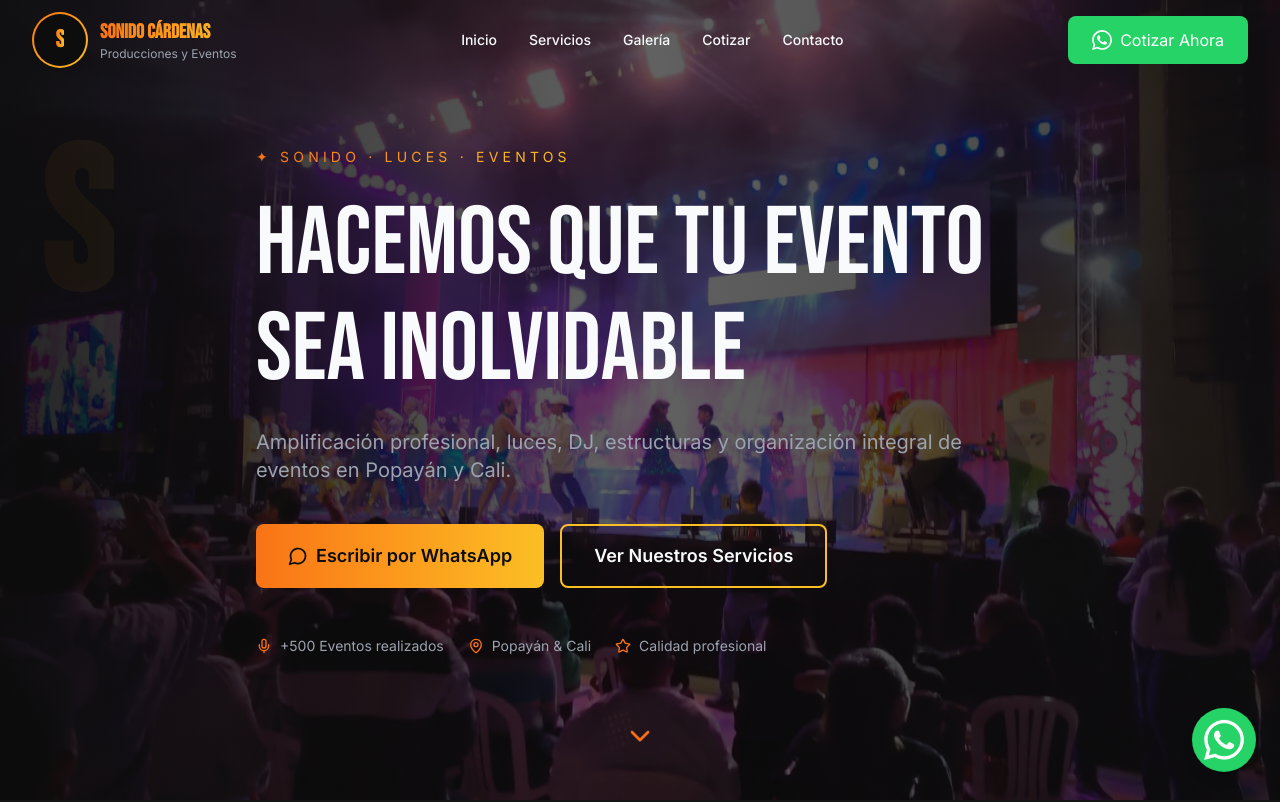
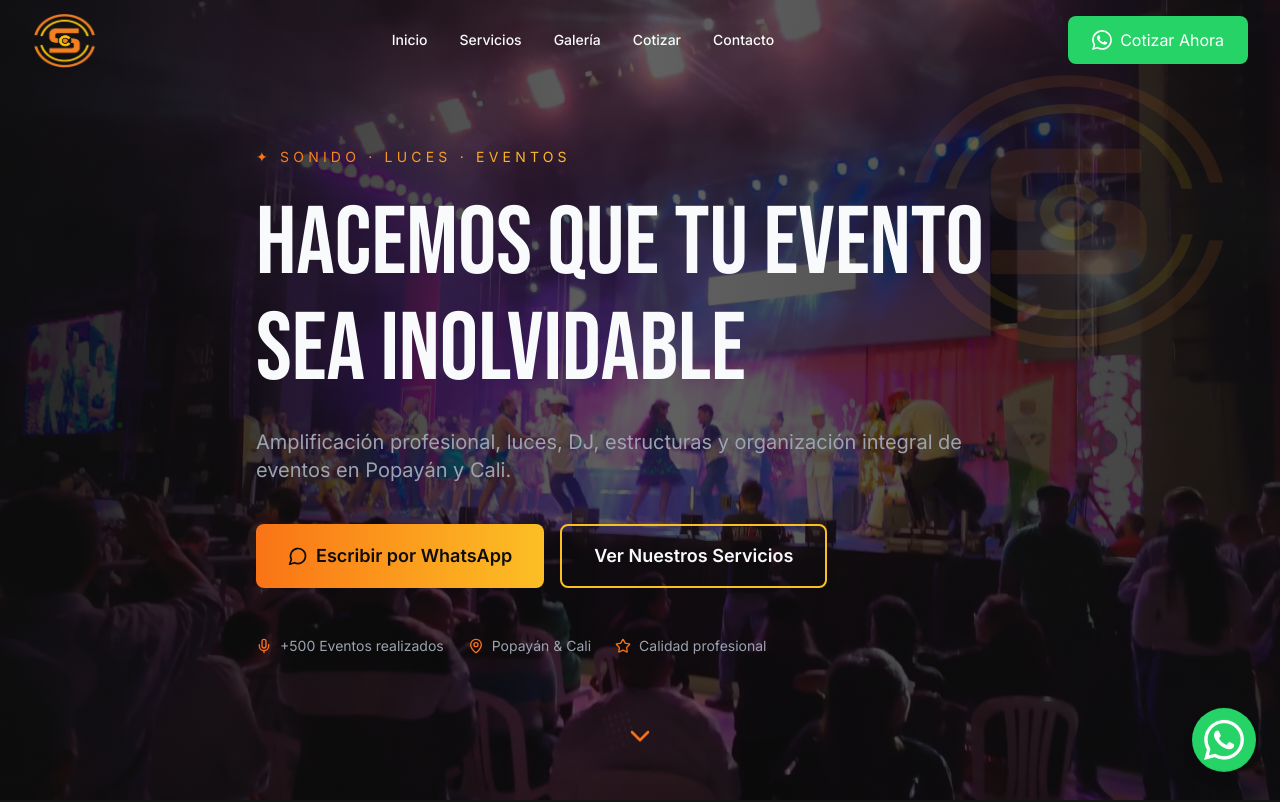
Before and after one commit to OtroMigala/PaginaWebSonidoCardenas, a React (Vite) app: page / in a window 1280 px wide. Shown: the top 802 px of the page. Built offline with nearby package versions, Linux system fonts and the light colour scheme.

Commit message:
Agregar Logo

```diff
--- a/src/app/components/Footer.tsx
+++ b/src/app/components/Footer.tsx
@@ -1,3 +1,5 @@
+import logoSonido from '../../media/Logos/LogoSonido.png';
+
 const services = [
   'Amplificación para Orquestas',
   'Amplificación para Eventos',
@@ -30,9 +32,7 @@ export default function Footer() {
         {/* Top Section */}
         <div className="flex flex-col md:flex-row items-center justify-between pb-12 mb-12 border-b border-[#2A2A2A]">
           <div className="mb-6 md:mb-0 text-center md:text-left">
-            <div className="text-3xl font-bold mb-2 bg-gradient-to-r from-[#F97316] to-[#FBBF24] bg-clip-text text-transparent" style={{ fontFamily: 'Bebas Neue' }}>
-              SONIDO CÁRDENAS
-            </div>
+            <img src={logoSonido} alt="Sonido Cárdenas" className="h-20 w-auto object-contain mb-3 mx-auto md:mx-0" />
             <p className="text-[#9CA3AF] italic" style={{ fontFamily: 'Inter' }}>
               Más que un servicio, una experiencia memorable
             </p>
--- a/src/app/components/Hero.tsx
+++ b/src/app/components/Hero.tsx
@@ -1,6 +1,7 @@
 import { useEffect, useState } from 'react';
 import { ChevronDown, MessageCircle, Mic, MapPin, Star } from 'lucide-react';
 import heroBg from '../../media/photos/hero-fondo-festival.jpeg';
+import logoSonido from '../../media/Logos/LogoSonido.png';
 
 export default function Hero() {
   const [isVisible, setIsVisible] = useState(false);
@@ -25,8 +26,8 @@ export default function Hero() {
       </div>
 
       {/* Watermark - hidden on mobile to avoid content overlap */}
-      <div className="hidden sm:block absolute top-20 left-10 text-[200px] font-bold opacity-5 bg-gradient-to-r from-[#F97316] to-[#FBBF24] bg-clip-text text-transparent select-none" style={{ fontFamily: 'Bebas Neue' }}>
-        S
+      <div className="hidden sm:block absolute top-16 right-10 opacity-10 select-none pointer-events-none">
+        <img src={logoSonido} alt="" aria-hidden="true" className="h-72 w-auto object-contain" />
       </div>
 
       {/* Content */}
--- a/src/app/components/Navbar.tsx
+++ b/src/app/components/Navbar.tsx
@@ -1,5 +1,6 @@
 import { useState, useEffect } from 'react';
 import { Menu, X } from 'lucide-react';
+import logoSonido from '../../media/Logos/LogoSonido.png';
 
 export default function Navbar() {
   const [isScrolled, setIsScrolled] = useState(false);
@@ -55,17 +56,7 @@ export default function Navbar() {
           <div className="flex items-center justify-between h-20">
             {/* Logo */}
             <div className="flex items-center gap-3 cursor-pointer" onClick={() => scrollToSection('hero')}>
-              <div className="w-14 h-14 rounded-full bg-gradient-to-br from-[#F97316] to-[#FBBF24] p-[2px]">
-                <div className="w-full h-full rounded-full bg-[#0D0D0D] flex items-center justify-center">
-                  <span className="text-2xl font-bold bg-gradient-to-r from-[#F97316] to-[#FBBF24] bg-clip-text text-transparent" style={{ fontFamily: 'Bebas Neue' }}>S</span>
-                </div>
-              </div>
-              <div>
-                <div className="text-xl font-bold bg-gradient-to-r from-[#F97316] to-[#FBBF24] bg-clip-text text-transparent" style={{ fontFamily: 'Bebas Neue' }}>
-                  SONIDO CÁRDENAS
-                </div>
-                <div className="text-xs text-[#9CA3AF]" style={{ fontFamily: 'Inter' }}>Producciones y Eventos</div>
-              </div>
+              <img src={logoSonido} alt="Sonido Cárdenas" className="h-14 w-auto object-contain" />
             </div>
 
             {/* Desktop Navigation */}
```
Also changed, not shown: src/media/Logos/LogoSonido.png (added).
